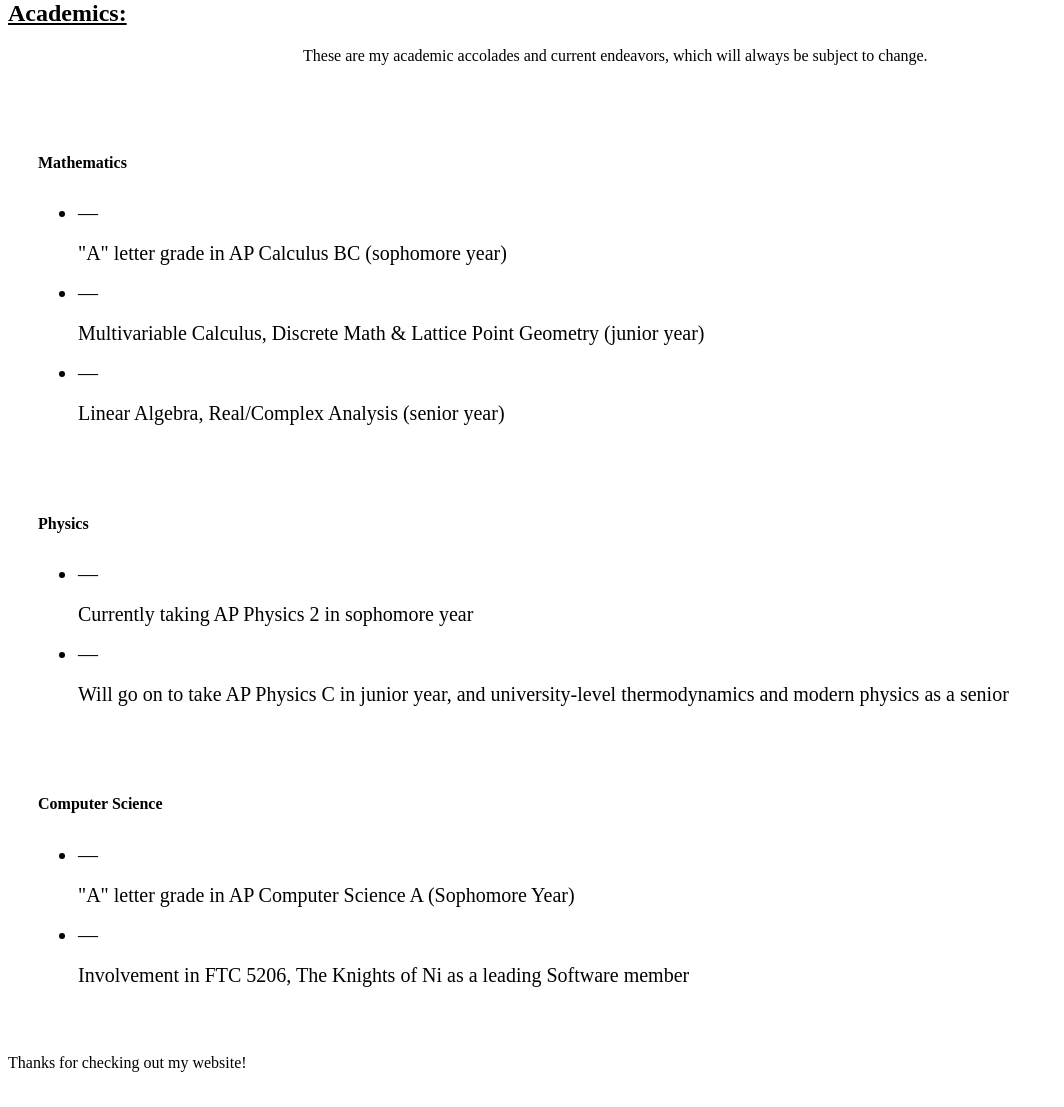
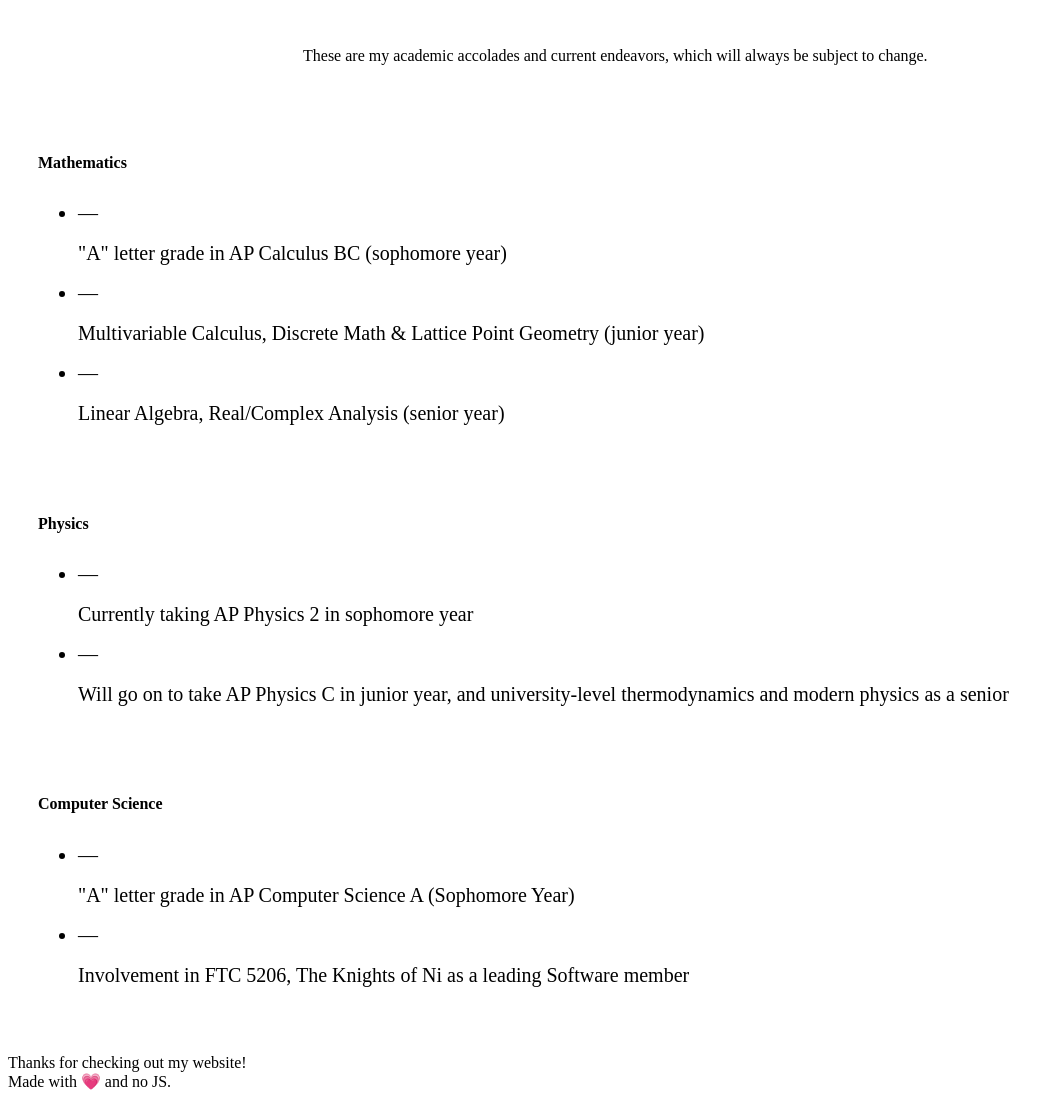
Before and after one commit to albonec/albonec.github.io, a Flask app: template templates/Academics.html in a window 1280 px wide. Shown: the part 20-1127 px from the top of the page, without its empty margins (0-1064 px from the left). Before the commit the page ends 1092 px from the top, so only its background shows below. Run offline with Flask 2, Linux system fonts and the light colour scheme; the template is opened without the code that fills it, so the values that code supplies are empty.

Commit message:
fixed frontend bugs

```diff
--- a/templates/Academics.html
+++ b/templates/Academics.html
@@ -32,7 +32,7 @@
       </div></header>
     <section class="u-align-center u-clearfix u-palette-2-base u-section-2" id="carousel_8be7">
       <div class="u-clearfix u-sheet u-sheet-1">
-        <h2> <a href="index.html" style="color: black">Academics:</a><br>
+        <h2> <a href="/" style="color: white">Academics:</a><br>
         </h2>
         <p class="u-text u-text-2">These are my academic accolades and current endeavors, which will always be subject to change.<br>
         </p>
@@ -104,7 +104,7 @@
 
 
     <footer class="u-align-center u-clearfix u-footer u-grey-80 u-footer" id="sec-69dc"><div class="u-clearfix u-sheet u-sheet-1">
-        <p class="u-small-text u-text u-text-variant u-text-1">Thanks for checking out my website!</p>
+        <p class="u-small-text u-text u-text-variant u-text-1">Thanks for checking out my website! <br> Made with &#128151 and no JS.</p>
       </div></footer>
     <section class="u-backlink u-clearfix u-grey-80">
     </section>
--- a/templates/Athletics.html
+++ b/templates/Athletics.html
@@ -10,8 +10,6 @@
     <meta name="generator" content="Nicepage 4.18.8, nicepage.com">
     <link id="u-theme-google-font" rel="stylesheet" href="https://fonts.googleapis.com/css?family=Montserrat:100,100i,200,200i,300,300i,400,400i,500,500i,600,600i,700,700i,800,800i,900,900i|Open+Sans:300,300i,400,400i,500,500i,600,600i,700,700i,800,800i">
     <link id="u-page-google-font" rel="stylesheet" href="https://fonts.googleapis.com/css?family=Montserrat:100,100i,200,200i,300,300i,400,400i,500,500i,600,600i,700,700i,800,800i,900,900i">
-
-
 
   </head>
   <body data-home-page="https://website3004648.nicepage.io/Home.html?version=54907933-7b4b-41f1-97d5-a53dbbc14ae7" data-home-page-title="Home" class="u-body u-xl-mode" data-lang="en"><header class="u-clearfix u-header u-header" id="sec-9f37" text="hello"><div class="u-clearfix u-sheet u-sheet-1">
@@ -32,7 +30,7 @@
       </div></header>
     <section class="u-align-center u-clearfix u-palette-2-base u-section-2" id="carousel_8be7">
       <div class="u-clearfix u-sheet u-sheet-1">
-        <h2> <a href="index.html" style="color: black">Athletics:</a><br>
+        <h2> <a href="/"style="color: white">Athletics:</a><br>
         </h2>
         <p class="u-text u-text-2">here are my athletic accomplishments!<br>
         </p>
@@ -104,7 +102,7 @@
 
 
     <footer class="u-align-center u-clearfix u-footer u-grey-80 u-footer" id="sec-69dc"><div class="u-clearfix u-sheet u-sheet-1">
-        <p class="u-small-text u-text u-text-variant u-text-1">Thanks for checking out my website!</p>
+        <p class="u-small-text u-text u-text-variant u-text-1">Thanks for checking out my website! <br> Made with &#128151 and no JS.</p>
       </div></footer>
     <section class="u-backlink u-clearfix u-grey-80">
     </section>
--- a/templates/index.html
+++ b/templates/index.html
@@ -122,7 +122,7 @@
             </div>
             <div class="u-align-left u-container-style u-list-item u-repeater-item u-shape-rectangle u-video-cover u-white">
               <div class="u-container-layout u-similar-container u-container-layout-3">
-                <h4 class="u-text u-text-7"><a href="other_interests" style="color: black">Other Interests</a><br>
+                <h4 class="u-text u-text-7"><a href="Hobbies+Interests.html" style="color: black">Other Interests</a><br>
                 </h4>
                 <ul class="u-custom-list u-text u-text-8">
                   <li>
@@ -145,7 +145,7 @@
 
 
     <footer class="u-align-center u-clearfix u-footer u-grey-80 u-footer" id="sec-69dc"><div class="u-clearfix u-sheet u-sheet-1">
-        <p class="u-small-text u-text u-text-variant u-text-1">Thanks for checking out my website!</p>
+        <p class="u-small-text u-text u-text-variant u-text-1">Thanks for checking out my website! <br> Made with &#128151 and no JS.</p>
       </div></footer>
     <section class="u-backlink u-clearfix u-grey-80">
     </section>
--- a/views.py
+++ b/views.py
@@ -6,14 +6,14 @@ views = Blueprint(__name__, "views")
 def main():
     return render_template("index.html")
 
-@views.route("/academics")
+@views.route("/Academics.html")
 def academics():
     return render_template("Academics.html")
 
-@views.route("/athletics")
+@views.route("/Athletics.html")
 def athletics():
     return render_template("Athletics.html")
 
-@views.route("/other_interests")
+@views.route("/Hobbies+Interests.html")
 def hobbies_interests():
     return render_template("Hobbies+Interests.html")
```
